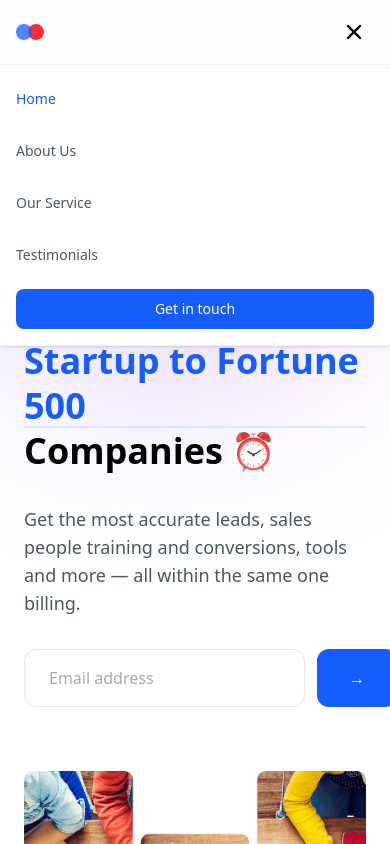
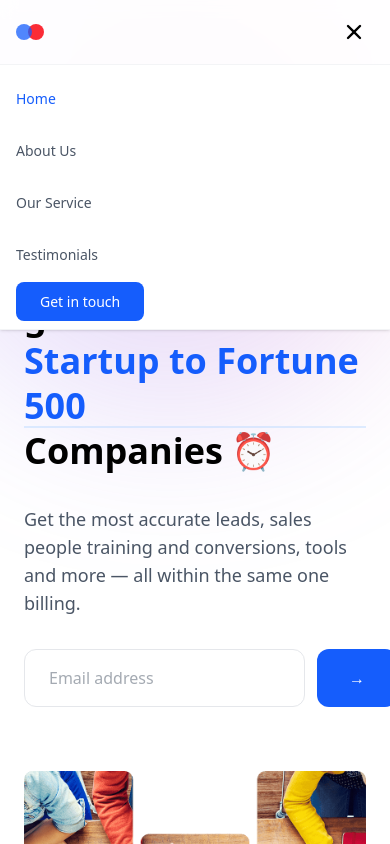
Before and after one commit to Sreenivasulu-Kalluru/modern-landing-page-react-tailwindcss, a React (Vite) app: page / in a window 390 px wide. Both pictures are taken after a click on the button 354 px from the left and 32 px from the top of the page. Shown: the top 844 px of the page. Built offline with nearby package versions, Linux system fonts and the light colour scheme.

Commit message:
get in touch button update

```diff
--- a/src/components/Navbar.jsx
+++ b/src/components/Navbar.jsx
@@ -115,14 +115,15 @@ const Navbar = () => {
                 {link.label}
               </motion.a>
             ))}
-            <motion.button
+            <motion.a
+              href="#newsletter"
               variants={fadeIn('up', 0.4)}
               whileHover={{ scale: 1.02 }}
               whileTap={{ scale: 0.98 }}
               className="w-full bg-blue-600 text-white px-6 py-2.5 rounded-lg hover:bg-blue-700 text-sm font-medium transition-all hover:shadow-lg hover:shadow-blue-100"
             >
               Get in touch
-            </motion.button>
+            </motion.a>
           </motion.div>
         </motion.div>
       )}
```
